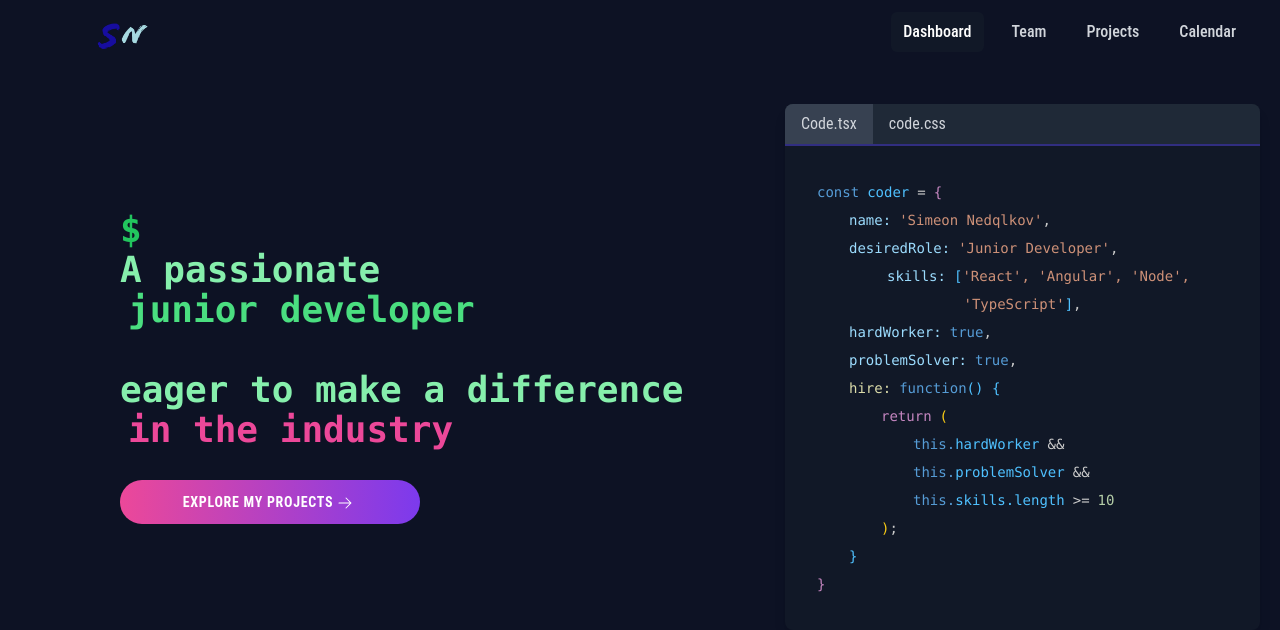
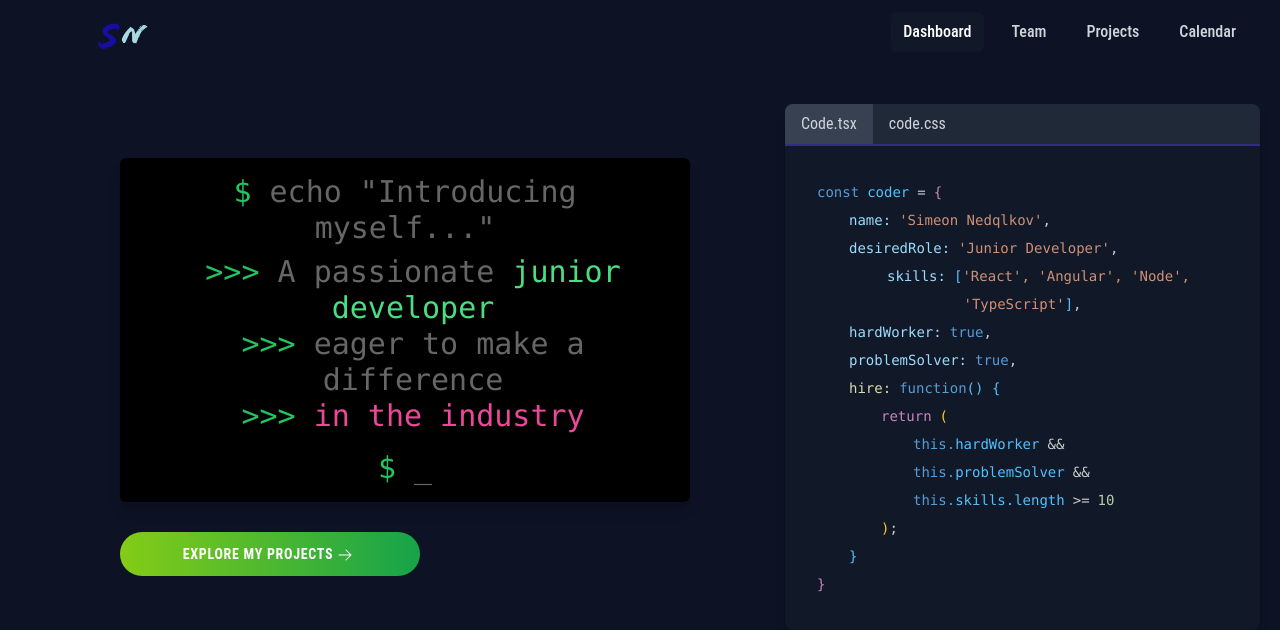
Before and after one commit to SimeonNedyalkov/my-site, a React (Vite) app in the folder my-site/: page / in a window 1280 px wide. Shown: the top 630 px of the page. Built offline with nearby package versions, Linux system fonts and the light colour scheme; a web font is replaced by a local one.

Commit message:
looks on button changed

```diff
--- a/my-site/src/components/Home.tsx
+++ b/my-site/src/components/Home.tsx
@@ -4,17 +4,30 @@ export default function Home() {
   return (
     <div className="homeContainer">
       <div className="homeAboutMe">
-        <h1 className="homeText text-2xl md:text-3xl lg:text-4xl font-mono font-semibold text-green-300 leading-snug">
-          <span className="text-green-500">$</span> A passionate
-          <span className="text-green-400 mx-2">junior developer</span>
-          <br />
-          eager to make a difference
-          <br />
-          <span className="text-pink-500 mx-2">in the industry</span>
-        </h1>
+        <div className="terminal bg-black text-green-300 p-4 rounded-md shadow-lg font-mono text-xl md:text-2xl lg:text-3xl leading-snug">
+          <p className="mb-2">
+            <span className="text-green-500">$</span> echo "Introducing
+            myself..."
+          </p>
+          <p className="ml-4">
+            <span className="text-green-500">{">>>"}</span> A passionate{" "}
+            <span className="text-green-400">junior developer</span>
+          </p>
+          <p className="ml-4">
+            <span className="text-green-500">{">>>"}</span> eager to make a
+            difference
+          </p>
+          <p className="ml-4">
+            <span className="text-green-500">{">>>"}</span>{" "}
+            <span className="text-pink-500">in the industry</span>
+          </p>
+          <p className="mt-4">
+            <span className="text-green-500">$</span> _
+          </p>
+        </div>
 
         <a
-          className="exploreProjects group inline-block px-6 py-3 text-sm no-underline uppercase text-center text-white tracking-wider font-medium md:font-semibold rounded-full bg-gradient-to-r from-pink-500 to-violet-600  transition-all duration-200 ease-out hover:text-white hover:no-underline undefined"
+          className="exploreProjects group inline-block px-6 py-3 text-sm no-underline uppercase text-center text-white tracking-wider font-medium md:font-semibold rounded-full bg-gradient-to-r from-lime-500 to-green-600  transition-all duration-200 ease-out hover:text-white hover:no-underline undefined"
           role="button"
           href="https://github.com/SimeonNedyalkov/"
         >
```
